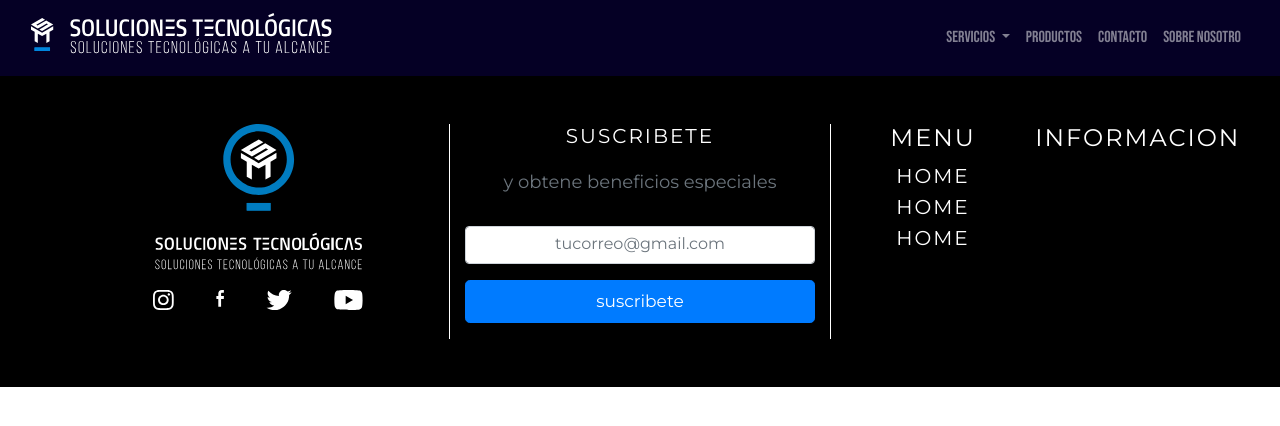
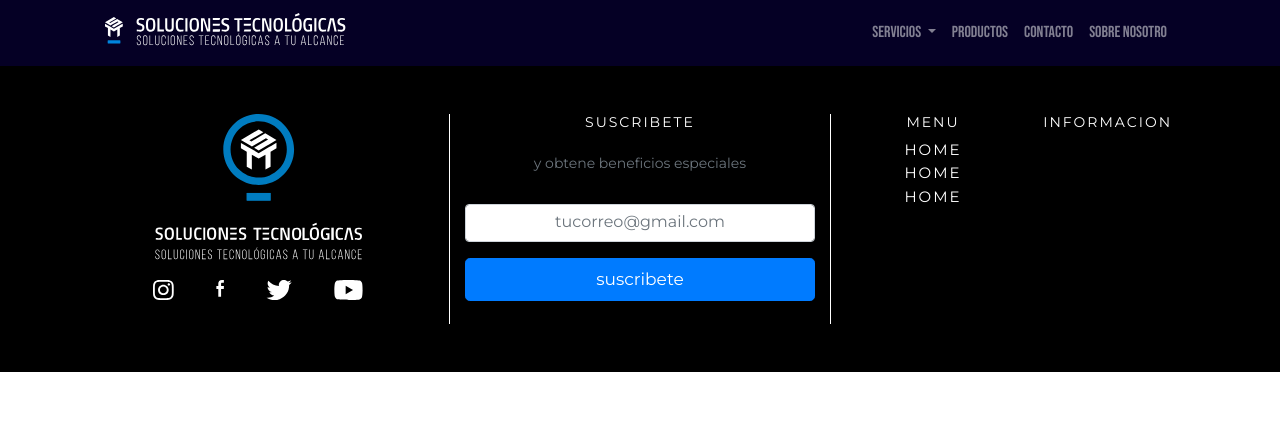
Before and after one commit to gabrielfmendoza/tst, a website: page index.html in a window 1280 px wide. Shown: the top 426 px of the page. Drawn offline with nearby package versions, Linux system fonts and the light colour scheme.

Commit message:
primeros arreglos

```diff
--- a/src/style.css
+++ b/src/style.css
@@ -13,10 +13,10 @@ body{
 
 
 .navbar-brand img{
-    height: 50px;
+    height: 40px;
 }
 #mycontainer{
-    max-width: 1400px;
+    max-width: 1100px;
 }
 #footer{
     background: #000;;
@@ -25,6 +25,7 @@ body{
     color: white;
     text-decoration: none;
     font-family: var(--font2);
+    font-size: 14px;
 
 }
 #footer a{
@@ -47,7 +48,7 @@ body{
 }
 #titulo{
     display: block;
-    font-size: 20px;
+    font-size: 15px;
     font-weight: 500;
     letter-spacing: 2px;
 
```
